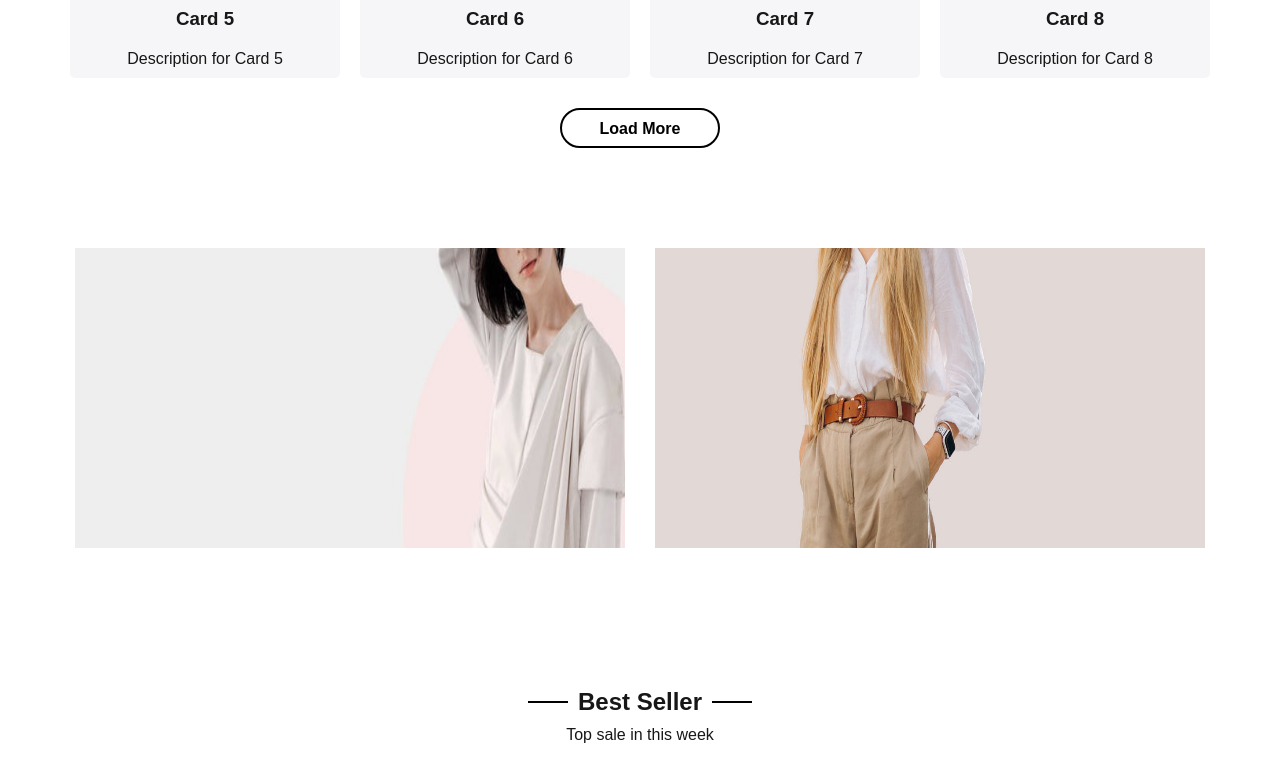
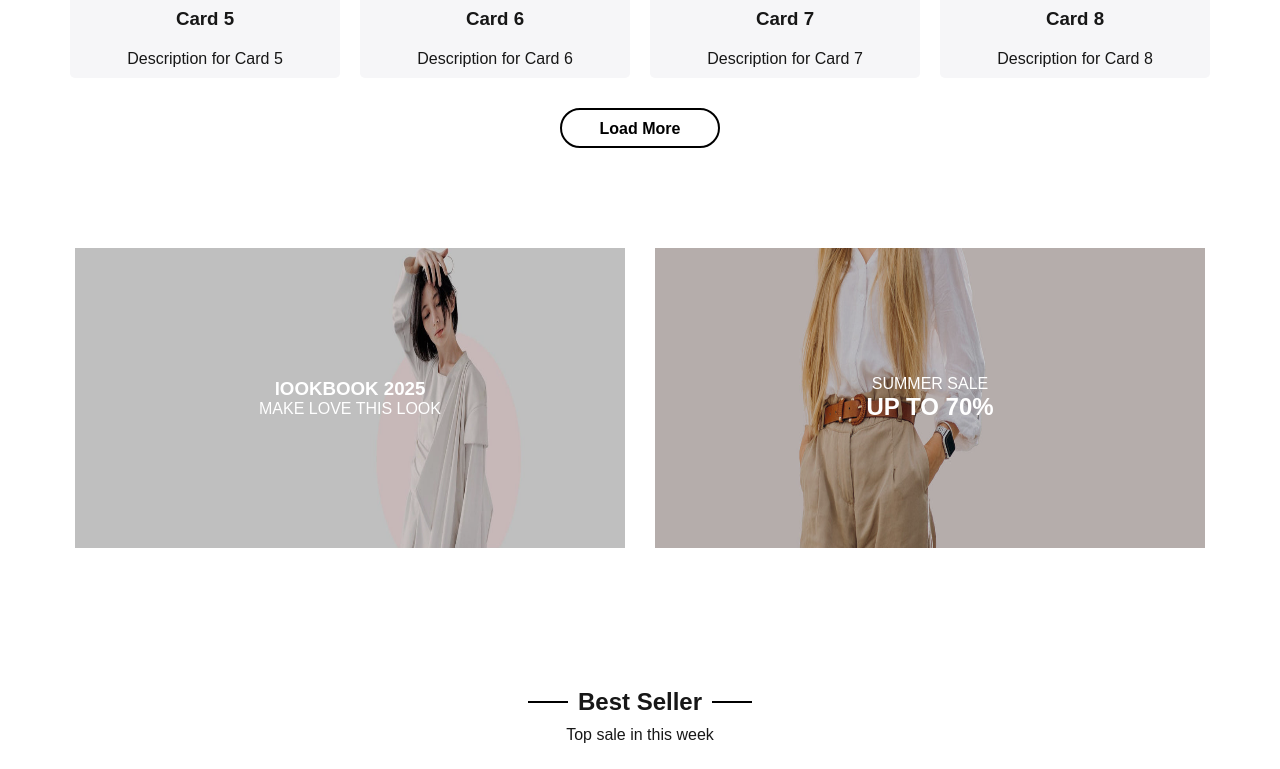
Before and after one commit to quintusintern/Shopify-web, a Next.js app: page / in a window 1280 px wide. Shown: the part 2451-3220 px from the top of the page. Built offline with nearby package versions, Linux system fonts and the light colour scheme.

Commit message:
Two cards & blogs anaimation done

```diff
--- a/src/components/BlogSection/BlogSection.module.css
+++ b/src/components/BlogSection/BlogSection.module.css
@@ -56,7 +56,7 @@
 }
 
 .parentContainer {
-  max-height: 446px;
+  max-height: 277px;
   width: 370px;
   background: #fff;
   text-align: left;
@@ -65,18 +65,15 @@
 }
 
 .imageContainer {
-  position: relative;
-  display: flex;
-  /* align-items: center; */
-  justify-content: center;
-  max-height: 278px;
+  max-height: 446px;
   width: 370px;
   overflow: hidden;
 }
 
 .imageContainer img {
-  width: 130%;
-  height: 130%;
+  position: relative;
+  height: 535px;
+  width: 444px;
   object-fit: cover;
   transition: transform 1s ease;
   z-index: 1;
@@ -86,9 +83,40 @@
   transform: translateY(-30px);
 }
 
+.parentContainer {
+  max-height: 277px;
+  width: 370px;
+  background: #fff;
+  text-align: left;
+  position: relative;
+  overflow: hidden;
+}
+
+.imageContainer {
+  max-height: 446px;
+  width: 370px;
+  justify-content: center;
+  align-items: center;
+  text-align: center;
+  overflow: hidden;
+}
+
+.imageContainer img {
+  position: relative;
+  height: 130%;
+  width: 130%;
+  object-fit: cover;
+  transition: transform 1s ease;
+  z-index: 1;
+}
+
+.parentContainer:hover .imageContainer img {
+  transform: translateY(-30px);
+}
+
 .effectOverlay {
   position: absolute;
-  height: 278px;
+  height: 277px;
   width: 370px;
   z-index: 3;
   background-color: rgba(0, 0, 0, 0.4);
@@ -133,19 +161,19 @@
   transform-origin: top;
 }
 
-.blogCard:hover .top {
+.effectOverlay:hover .top {
   width: calc(100% - 30px);
 }
 
-.blogCard:hover .right {
+.effectOverlay:hover .right {
   height: calc(100% - 30px);
 }
 
-.blogCard:hover .bottom {
+.effectOverlay:hover .bottom {
   width: calc(100% - 30px);
 }
 
-.blogCard:hover .left {
+.effectOverlay:hover .left {
   height: calc(100% - 30px);
 }
 
--- a/src/components/TwoCards/TwoCards.module.css
+++ b/src/components/TwoCards/TwoCards.module.css
@@ -18,7 +18,7 @@
   margin: auto;
 }
 
-.imageWrapper {
+.leftImageWrapper {
   position: relative;
   height: 300px;
   width: 550px;
@@ -26,13 +26,21 @@
   z-index: 1;
 }
 
-.twoOverlay {
+.rightImageWrapper {
+  position: relative;
+  height: 300px;
+  width: 550px;
+  overflow: hidden;
+  z-index: 1;
+}
+
+.overlay {
   position: absolute;
   top: 0;
   left: 0;
-  min-height: 100%;
-  min-width: 100%;
-  background: rgba(0, 0, 0, 0.5);
+  height: 300px;
+  width: 550px;
+  background: rgba(0, 0, 0, 0.2 );
   display: flex;
   flex-direction: column;
   align-items: center;
@@ -55,7 +63,7 @@
   z-index: 1;
   transition: transform 1s;
   transform-origin: center;
-  transform: scale(2);
+  transform: scale(1);
 }
 
 .imageRight {
@@ -67,10 +75,10 @@
   transition: transform 1s;
 }
 
-.imageLeft:hover {
-  transform: scale(2) rotate(-5deg);
+.leftImageWrapper:hover .imageLeft{
+  transform: scale(1.5) rotate(10deg);
 }
 
-.imageRight:hover {
+.rightImageWrapper:hover .imageRight{
   transform: translateY(-50px);
 }
--- a/src/components/TwoCards/index.jsx
+++ b/src/components/TwoCards/index.jsx
@@ -21,28 +21,28 @@ const cardsData = [
 export default function TwoCards() {
   return (
     <div className={styles.cardsContainer}>
-      <div className={styles.imageWrapper}>
+      <div className={styles.leftImageWrapper}>
+        <div className={styles.overlay}>
+          <h3>lOOKBOOK 2025</h3>
+          <p>MAKE LOVE THIS LOOK</p>
+        </div>
         <img
           src="/slider-01.jpg"
           alt="slider-01"
           className={styles.imageLeft}
         />
-        <div className="twoOverlay">
-          <h3>lOOKBOOK 2025</h3>
-          <p>MAKE LOVE THIS LOOK</p>
-        </div>
       </div>
 
-      <div className={styles.imageWrapper}>
+      <div className={styles.rightImageWrapper}>
+      <div className={styles.overlay}>
+          <p>SUMMER SALE</p>
+          <h2>UP TO 70%</h2>
+        </div>
         <img
           src="/slider-02.jpg"
           alt="slider-02"
           className={styles.imageRight}
         />
-        <div className="twoOverlay">
-          <p>SUMMER SALE</p>
-          <h2>UP TO 70%</h2>
-        </div>
       </div>
     </div>
   );
```
